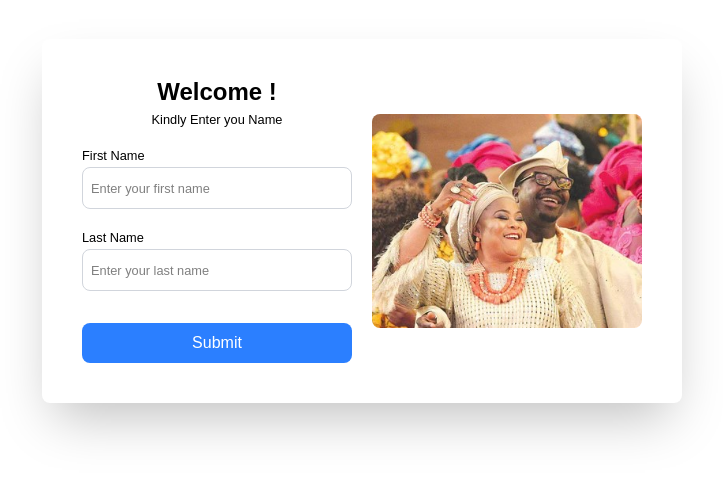
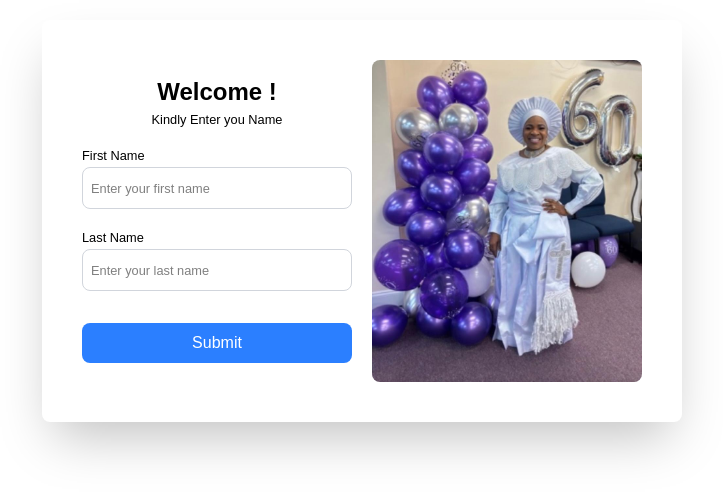
Before and after one commit to joaalex/table-finder, a Next.js app: page / in a window 1280 px wide. Shown: the part 179-674 px from the top of the page, without its empty margins (278-1001 px from the left). Built offline with nearby package versions, Linux system fonts and the light colour scheme.

Commit message:
Chores: code is set for productionol.

```diff
--- a/src/app/page.js
+++ b/src/app/page.js
@@ -199,7 +199,7 @@ const LandingPage = () => {
                 width={500}
                 height={500}
                 priority
-                src="/owambe.jpg"
+                src="/IMG-20250418-WA0043.jpg"
                 alt="people dancing image"
                 className="w-full h-[fit]  object-cover rounded-lg"
               />
```
Also changed, not shown: public/IMG-20250418-WA0043.jpg (added), src/assets/IMG-20250418-WA0043.jpg (added).
